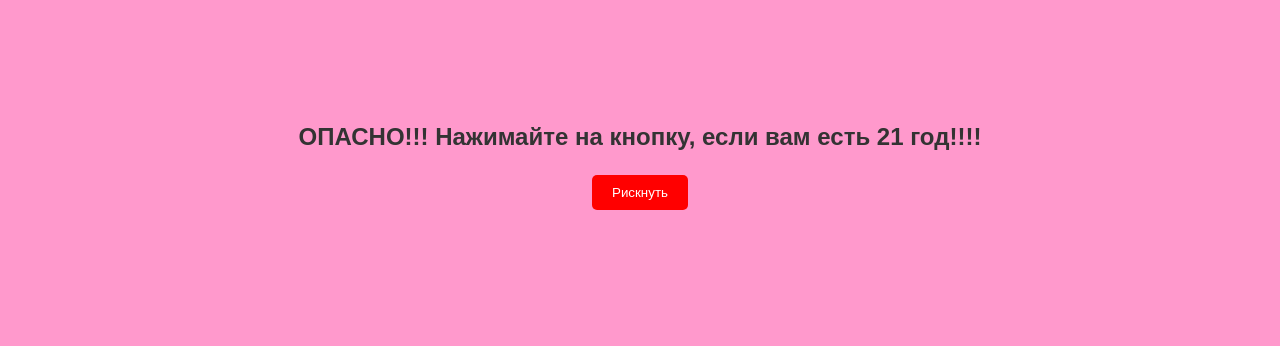
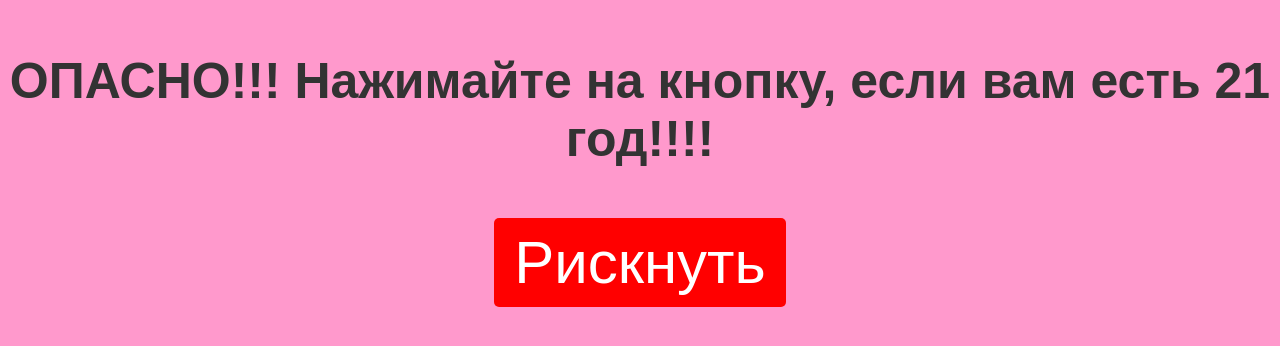
Before and after one commit to kaktuseducation/birthday, a plain HTML site: page index.html in a window 1280 px wide. Shown: the part 236-582 px from the top of the page. Drawn offline with Linux system fonts and the light colour scheme.

Commit message:
Update index.html

```diff
--- a/index.html
+++ b/index.html
@@ -84,6 +84,7 @@
             border: none; /* Убираем границу кнопки */
             border-radius: 5px; /* Закругляем углы */
             cursor: pointer; /* Изменяем курсор при наведении */
+            font-size: 60px;
         }
 
         /* Стили для активной кнопки */
@@ -104,7 +105,7 @@
 </head>
 <body>
     <div class="warning-message">
-        <p style="font-size: 24px; font-weight: bold;">ОПАСНО!!! Нажимайте на кнопку, если вам есть 21 год!!!!</p>
+        <p style="font-size: 50px; font-weight: bold;">ОПАСНО!!! Нажимайте на кнопку, если вам есть 21 год!!!!</p>
 
         <button onclick="showBirthdayMessage()">Рискнуть</button>
     </div>
```
